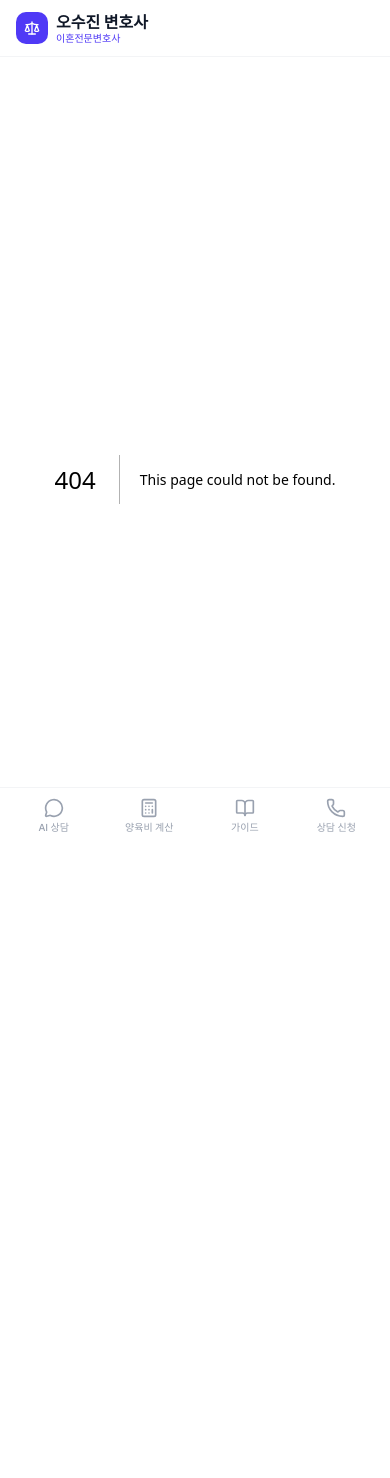
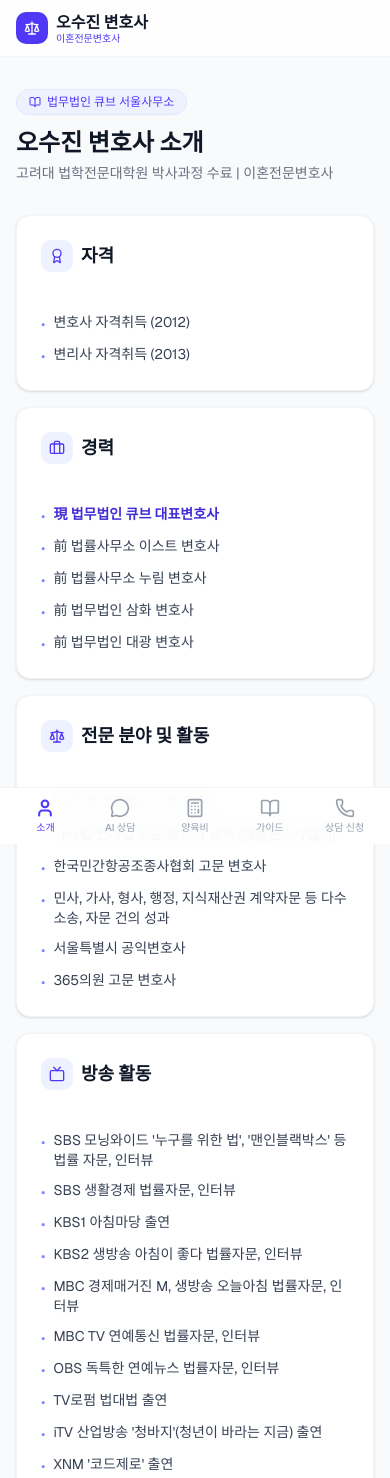
Before and after one commit to nayajc/lawlawland, a Next.js app: page /about in a window 390 px wide. Before the commit this address had no page. Shown: the top 1478 px of the page. Before the commit the page ends 981 px from the top, so only its background shows below. Built offline with nearby package versions, Linux system fonts and the light colour scheme; a web font is replaced by a local one.

Commit message:
Add lawyer profile page (/about) with career, qualifications, broadcasts
New /about page with full career details organized in card sections.
Added '변호사 소개' to both Header and MobileNav navigation.

Co-Authored-By: Claude Opus 4.6 <noreply@anthropic.com>

```diff
--- /dev/null
+++ b/src/app/about/page.tsx
@@ -0,0 +1,109 @@
+import { Card } from '@/components/ui/card';
+import { Award, Briefcase, Scale, Tv, BookOpen } from 'lucide-react';
+import type { Metadata } from 'next';
+
+export const metadata: Metadata = {
+  title: '변호사 소개 - 오수진 변호사',
+  description: '이혼전문변호사 오수진의 자격, 경력, 전문 분야, 방송 활동을 소개합니다.',
+};
+
+const qualifications = [
+  '변호사 자격취득 (2012)',
+  '변리사 자격취득 (2013)',
+];
+
+const career = [
+  { label: '現 법무법인 큐브 대표변호사', current: true },
+  { label: '前 법률사무소 이스트 변호사', current: false },
+  { label: '前 법률사무소 누림 변호사', current: false },
+  { label: '前 법무법인 삼화 변호사', current: false },
+  { label: '前 법무법인 대광 변호사', current: false },
+];
+
+const expertise = [
+  '이혼, 상간위자료 소송 전문',
+  '가사법 민사법 전문 변호사 등록 (대한변호사협회)',
+  '한국민간항공조종사협회 고문 변호사',
+  '민사, 가사, 형사, 행정, 지식재산권 계약자문 등 다수 소송, 자문 건의 성과',
+  '서울특별시 공익변호사',
+  '365의원 고문 변호사',
+];
+
+const broadcasts = [
+  'SBS 모닝와이드 \'누구를 위한 법\', \'맨인블랙박스\' 등 법률 자문, 인터뷰',
+  'SBS 생활경제 법률자문, 인터뷰',
+  'KBS1 아침마당 출연',
+  'KBS2 생방송 아침이 좋다 법률자문, 인터뷰',
+  'MBC 경제매거진 M, 생방송 오늘아침 법률자문, 인터뷰',
+  'MBC TV 연예통신 법률자문, 인터뷰',
+  'OBS 독특한 연예뉴스 법률자문, 인터뷰',
+  'TV로펌 법대법 출연',
+  'iTV 산업방송 \'청바지\'(청년이 바라는 지금) 출연',
+  'XNM \'코드제로\' 출연',
+  'KTV 정책 버라이어티 토크 고정 패널',
+  'KTV 정책 토크, 박혜진의 정책엔 고정 패널',
+];
+
+const sections = [
+  {
+    title: '자격',
+    icon: Award,
+    items: qualifications,
+  },
+  {
+    title: '경력',
+    icon: Briefcase,
+    items: career.map((c) => c.label),
+    highlight: 0,
+  },
+  {
+    title: '전문 분야 및 활동',
+    icon: Scale,
+    items: expertise,
+  },
+  {
+    title: '방송 활동',
+    icon: Tv,
+    items: broadcasts,
+  },
+];
+
+export default function AboutPage() {
+  return (
+    <div className="max-w-3xl mx-auto px-4 py-8">
+      <div className="mb-8">
+        <div className="inline-flex items-center gap-1.5 bg-indigo-50 border border-indigo-100 rounded-full px-3 py-1 text-xs text-indigo-600 font-medium mb-3">
+          <BookOpen className="w-3 h-3" />
+          법무법인 큐브 서울사무소
+        </div>
+        <h1 className="text-2xl font-bold text-gray-900">오수진 변호사 소개</h1>
+        <p className="text-sm text-gray-500 mt-1">
+          고려대 법학전문대학원 박사과정 수료 | 이혼전문변호사
+        </p>
+      </div>
+
+      <div className="space-y-4">
+        {sections.map((section) => (
+          <Card key={section.title} className="p-6 border-gray-100">
+            <div className="flex items-center gap-2 mb-4">
+              <div className="w-8 h-8 rounded-lg bg-indigo-50 flex items-center justify-center">
+                <section.icon className="w-4 h-4 text-indigo-600" />
+              </div>
+              <h2 className="text-lg font-bold text-gray-900">{section.title}</h2>
+            </div>
+            <ul className="space-y-2.5">
+              {section.items.map((item, i) => (
+                <li key={i} className="flex items-start gap-2 text-sm text-gray-700">
+                  <span className="text-indigo-400 mt-0.5 shrink-0">&#8226;</span>
+                  <span className={section.highlight === i ? 'font-semibold text-indigo-700' : ''}>
+                    {item}
+                  </span>
+                </li>
+              ))}
+            </ul>
+          </Card>
+        ))}
+      </div>
+    </div>
+  );
+}
--- a/src/components/layout/Header.tsx
+++ b/src/components/layout/Header.tsx
@@ -6,6 +6,7 @@ import { Scale } from 'lucide-react';
 import { cn } from '@/lib/utils';
 
 const navItems = [
+  { href: '/about', label: '변호사 소개' },
   { href: '/chat', label: 'AI 상담' },
   { href: '/calculator', label: '양육비 계산' },
   { href: '/guide', label: '이혼 가이드' },
--- a/src/components/layout/MobileNav.tsx
+++ b/src/components/layout/MobileNav.tsx
@@ -2,12 +2,13 @@
 
 import Link from 'next/link';
 import { usePathname } from 'next/navigation';
-import { MessageCircle, Calculator, BookOpen, Phone } from 'lucide-react';
+import { MessageCircle, Calculator, BookOpen, Phone, User } from 'lucide-react';
 import { cn } from '@/lib/utils';
 
 const items = [
+  { href: '/about', label: '소개', icon: User },
   { href: '/chat', label: 'AI 상담', icon: MessageCircle },
-  { href: '/calculator', label: '양육비 계산', icon: Calculator },
+  { href: '/calculator', label: '양육비', icon: Calculator },
   { href: '/guide', label: '가이드', icon: BookOpen },
   { href: '/consult', label: '상담 신청', icon: Phone },
 ];
```
